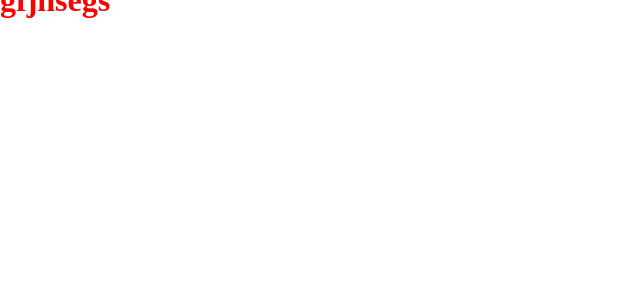
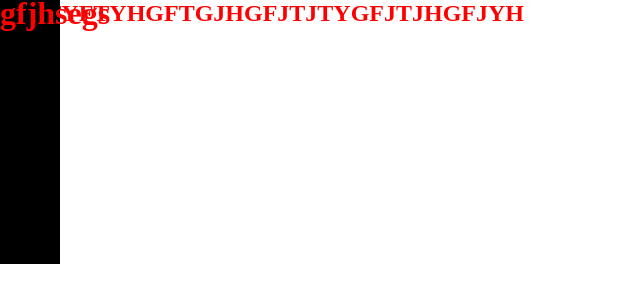
Before and after one commit to Houdss/repo, a plain HTML site: page index.html in a window 1280 px wide. Shown: the whole page, without its empty margins (0-640 px from the left). Drawn offline with Linux system fonts and the light colour scheme.

Commit message:
Restructure HTML, CSS, files for improved organization

```diff
--- a/index.html
+++ b/index.html
@@ -9,5 +9,6 @@
 <body>
     <div class="container">
    <h1>gfjhsegs</h1> </div>
+   <h2>GFJTYFTYHGFTGJHGFJTJTYGFJTJHGFJYH</h2>
 </body>
 </html>
--- a/style.css
+++ b/style.css
@@ -15,4 +15,6 @@ body {
     height: 500px;
     width: 60px;
     color: red;
+    background-color: black;
 }
+h2 { color: red;}
```
